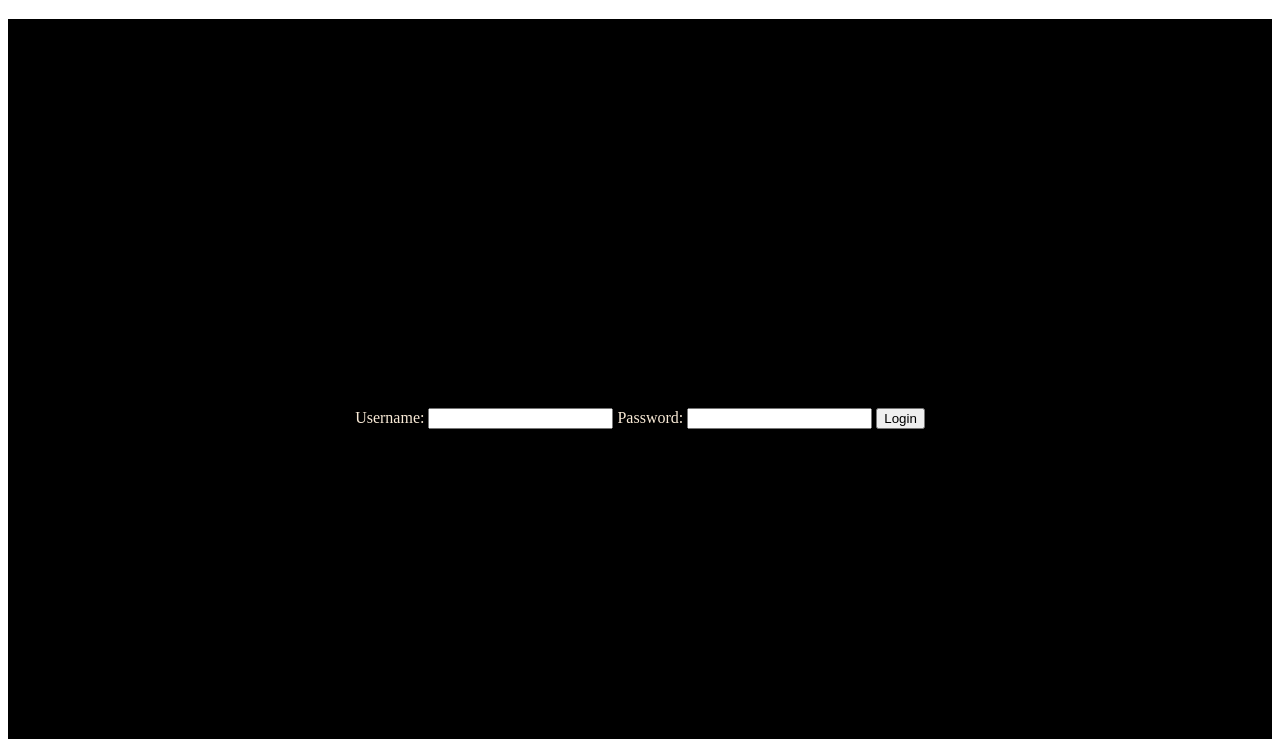
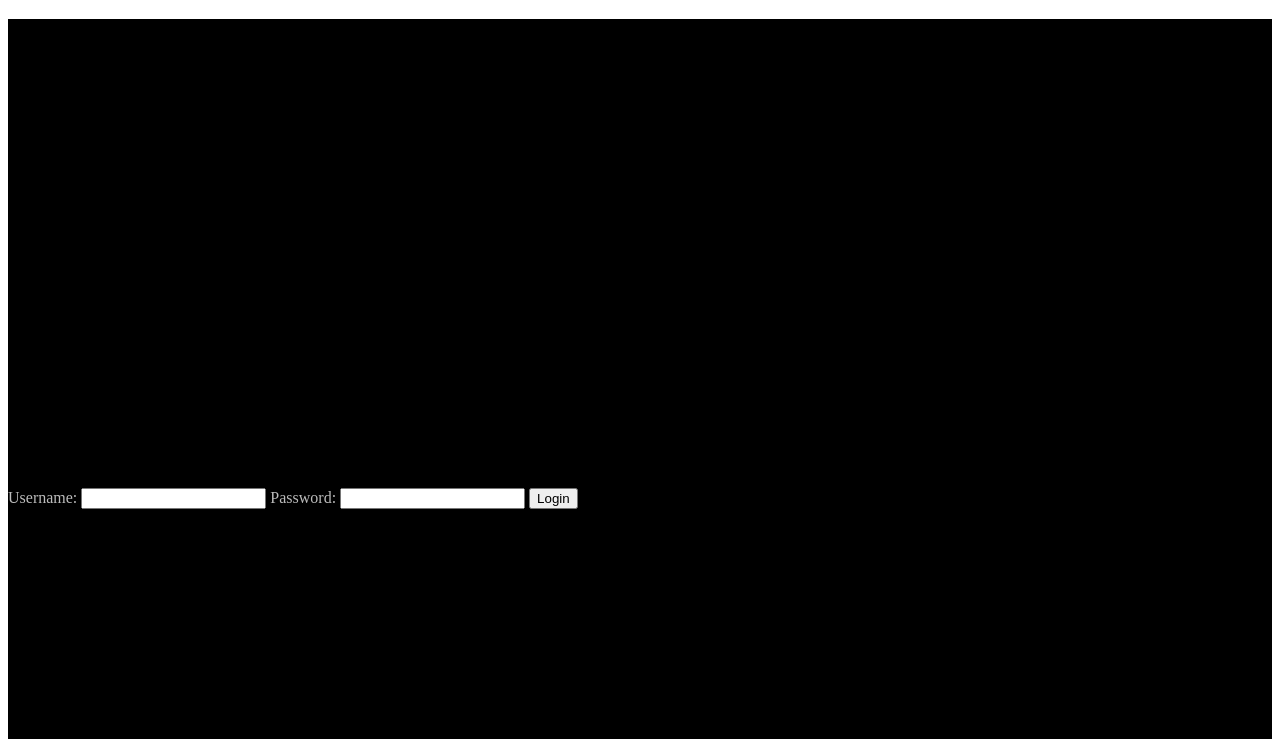
Before and after one commit to ainugiri/Dec2024GitTestRepo, a plain HTML site: page index.html in a window 1280 px wide. Shown: the part 61-800 px from the top of the page. Drawn offline with Linux system fonts and the light colour scheme.

Commit message:
updated index.html from git gui

```diff
--- a/index.html
+++ b/index.html
@@ -9,10 +9,10 @@
         .login-container{
             display: flex;
             flex-direction: column;
-            align-items: center;
+            align-items: left;
             justify-content: center;
-            height: 100vh;
-            color: antiquewhite;
+            height: 120vh;
+            color: #bbb;
             background-color: black;
         }
     </style>
```
